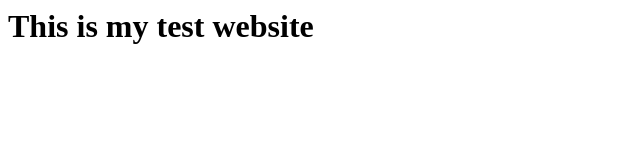
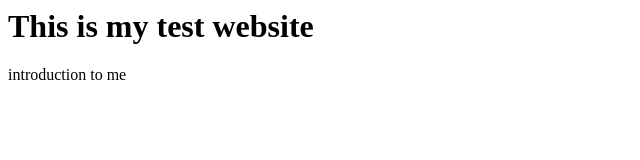
Before and after one commit to khondakercodes/Test-Website, a plain HTML site: page index.html in a window 1280 px wide. Shown: the whole page, without its empty margins (0-640 px from the left). Drawn offline with Linux system fonts and the light colour scheme.

Commit message:
second example

```diff
--- a/index.html
+++ b/index.html
@@ -1 +1,2 @@
 <h1>This is my test website</h1>
+<div>introduction to me</div>
```
